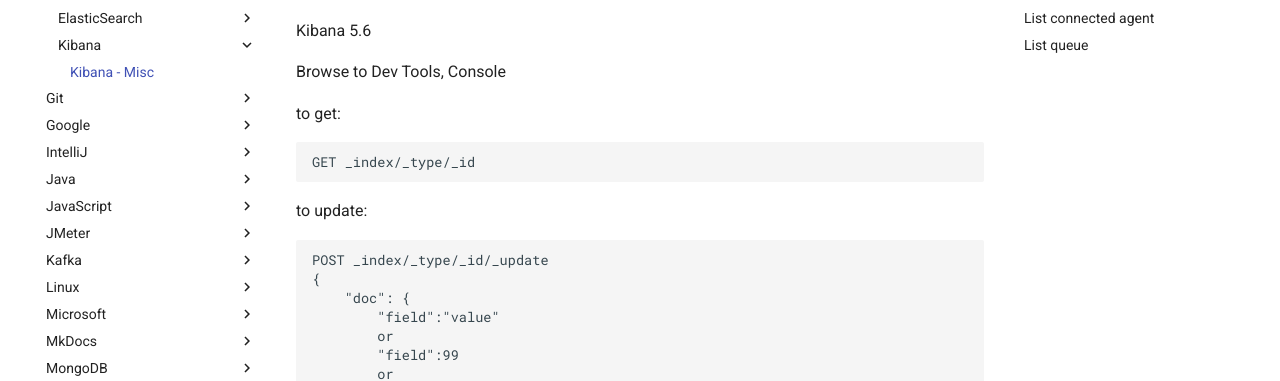
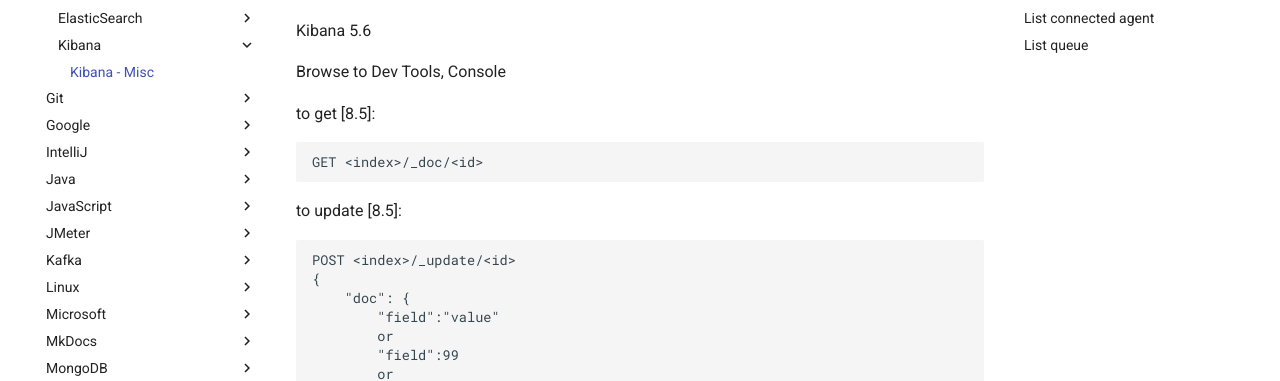
Before and after one commit to oldu73/doc, an MkDocs documentation site: the page built from docs/elk/kibana/kibana.md, in a window 1280 px wide and 900 px high. Shown: the part 255-636 px from the top of the window. Built offline with MkDocs 1.6.1 and Material for MkDocs 9.7.7, drawn with Linux system fonts in a browser that asks for light colours.

Commit message:
kibana get doc and update field 8.5

````diff
--- a/docs/elk/kibana/kibana.md
+++ b/docs/elk/kibana/kibana.md
@@ -8,16 +8,16 @@
 
 Browse to Dev Tools, Console
 
-to get:
+to get [8.5]:
 
 ```txt
-GET _index/_type/_id
+GET <index>/_doc/<id>
 ```
 
-to update:
+to update [8.5]:
 
 ```txt
-POST _index/_type/_id/_update
+POST <index>/_update/<id>
 {
     "doc": {
         "field":"value"
````
